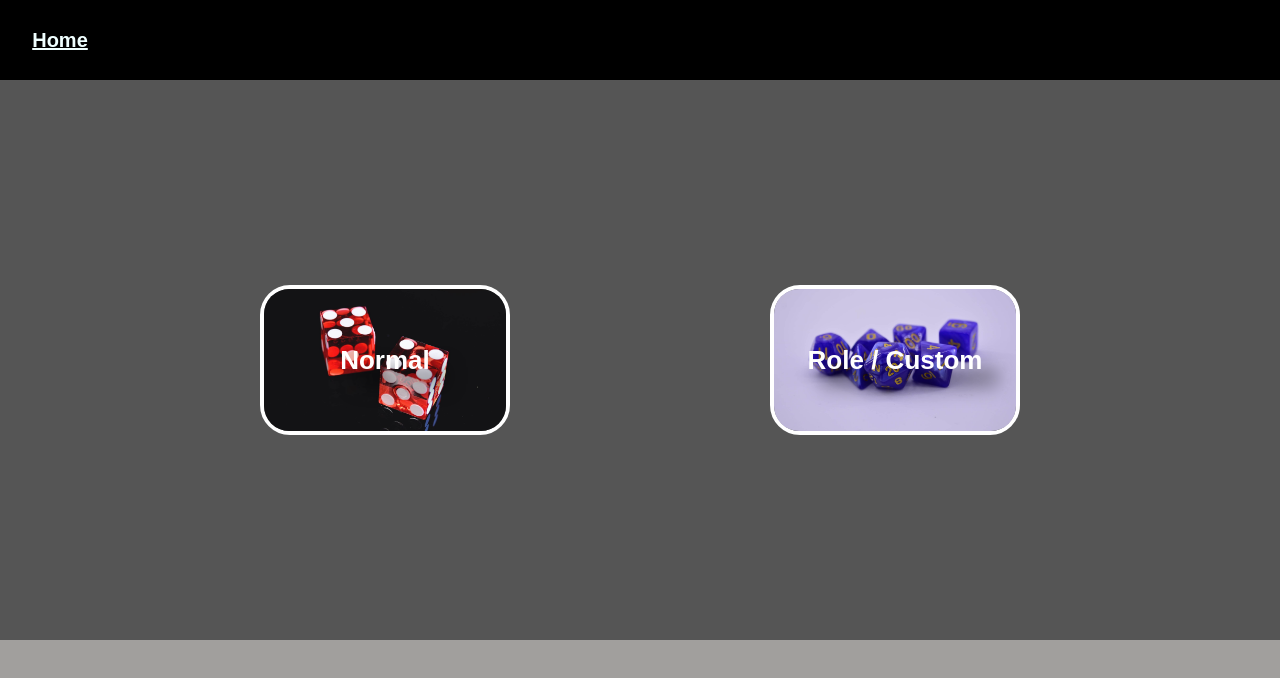
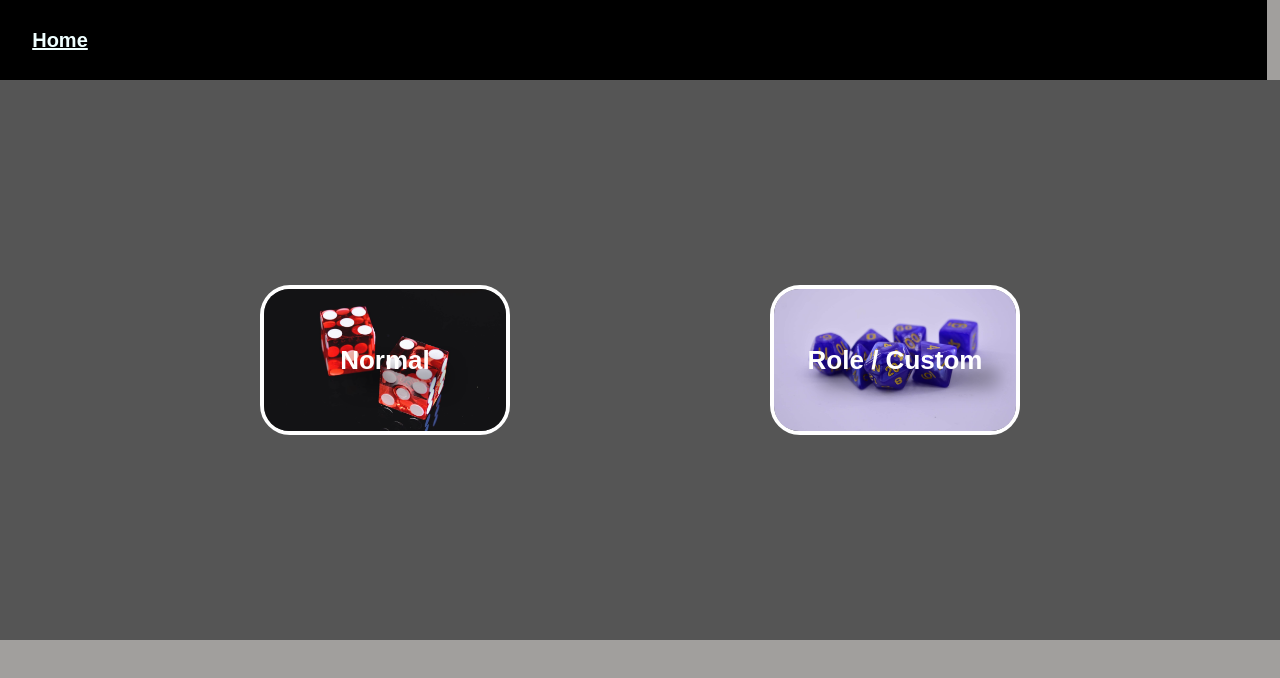
Before and after one commit to Kalixer/Dice-roller, a React app: page / in a window 1280 px wide. Shown: the top 678 px of the page. Built offline with nearby package versions, Linux system fonts and the light colour scheme.

Commit message:
Header had a scroll because of the scrolling barr to go down. I fixed it by changing the vw (View Width) from 100 to 99

```diff
--- a/styles/Header.scss
+++ b/styles/Header.scss
@@ -1,6 +1,6 @@
 .Nav {
     height: 10vh;
-    width: 100vw;
+    width: 99vw;
     background-color: black;
 
     display: flex;
```
